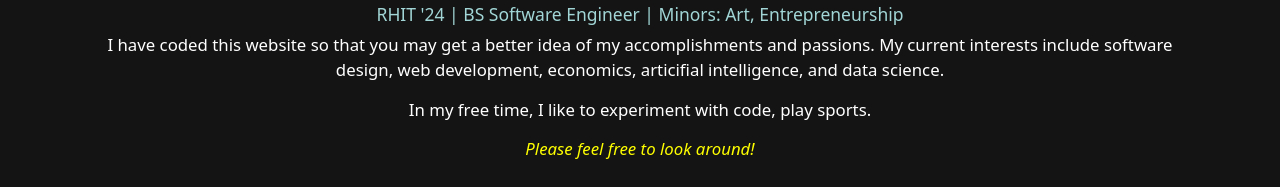
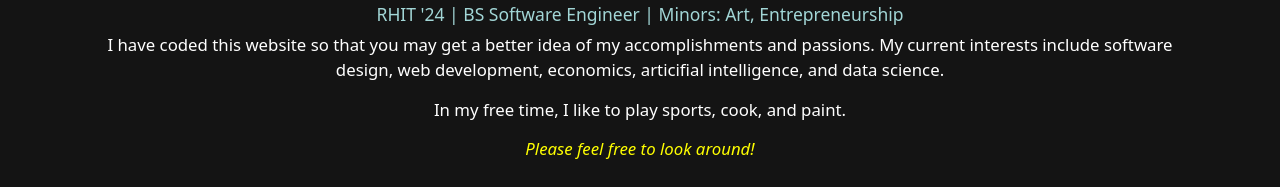
Before and after one commit to kernanana/kernanana, a plain HTML site: page index.html in a window 1280 px wide. Shown: the part 1467-1654 px from the top of the page. Drawn offline with nearby package versions, Linux system fonts and the light colour scheme; some packages are replaced by stand-ins of ours.

Commit message:
Update index.html

```diff
--- a/index.html
+++ b/index.html
@@ -100,7 +100,7 @@
           web
           development, economics, articifial intelligence, and data science.
         </p>
-        <p class="skilldesc">In my free time, I like to experiment with code, play sports.
+        <p class="skilldesc">In my free time, I like to play sports, cook, and paint.
         </p>
         <p class="skilldesc" style="color: yellow; font-style: italic;">Please feel free to look around!</p>
       </div>
```
